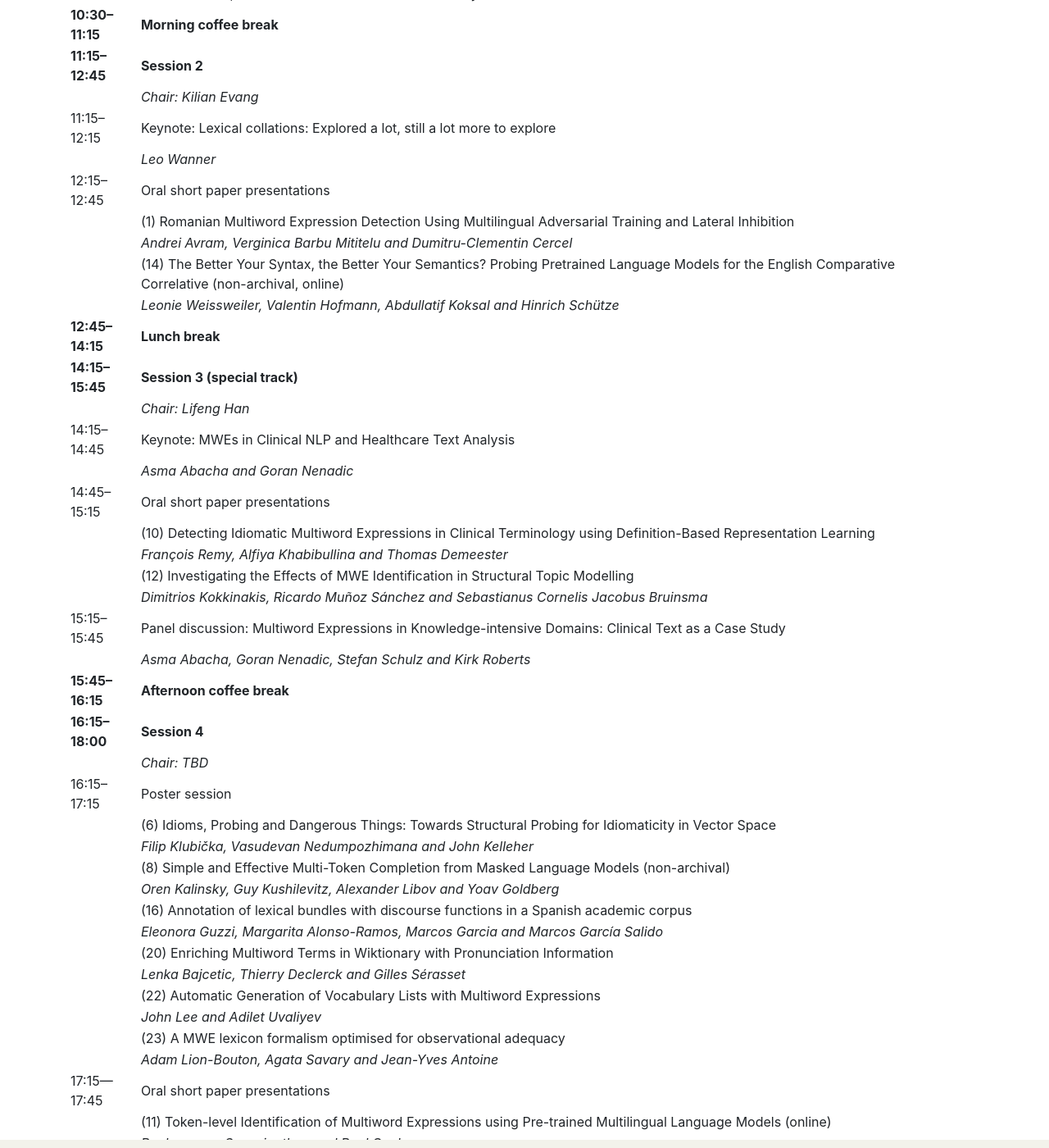
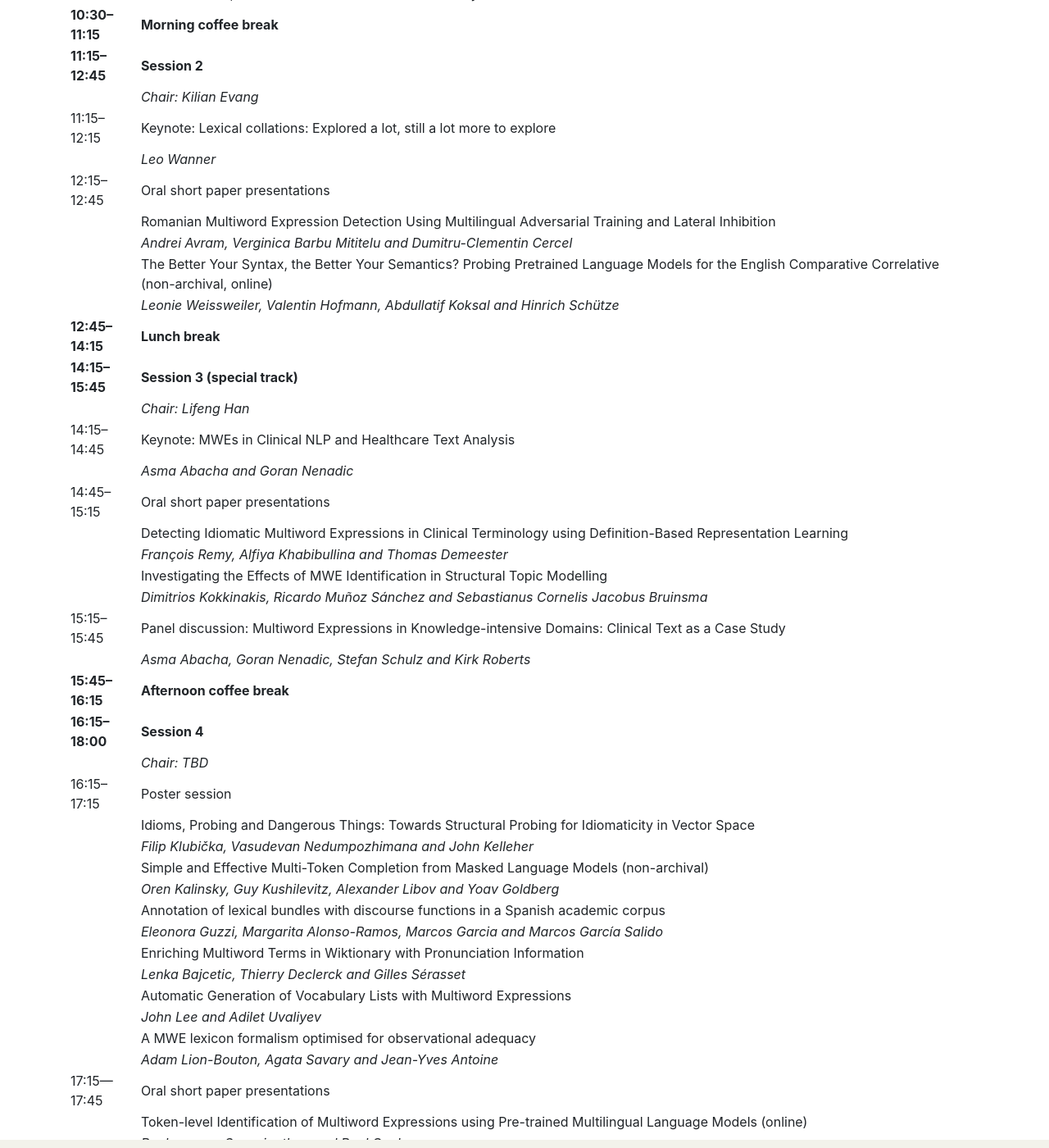
Before and after one commit to multiword/multiword.github.io, a Jekyll site: the page built from mwe2023/index.md, in a window 1280 px wide and 1400 px high, scrolled down 1752 px. Shown: the whole window at 82% size. Built offline with Jekyll 4.4.1, drawn with Linux system fonts in a browser that asks for light colours; comment, search, counter and statistics services are not loaded; some of the changed text lies outside the part shown.

Commit message:
Removed paper IDs

```diff
--- a/mwe2023/index.md
+++ b/mwe2023/index.md
@@ -97,9 +97,9 @@ Subject to change!
 |   11:15–12:15   | Keynote: Lexical collations: Explored a lot, still a lot more to explore |
 |                 | *Leo Wanner*                                                             |
 |   12:15–12:45   | Oral short paper presentations |
-|    | (1) Romanian Multiword Expression Detection Using Multilingual Adversarial Training and Lateral Inhibition |
+|    | Romanian Multiword Expression Detection Using Multilingual Adversarial Training and Lateral Inhibition |
 |    | *Andrei Avram, Verginica Barbu Mititelu and Dumitru-Clementin Cercel*                                  |
-|    | (14) The Better Your Syntax, the Better Your Semantics? Probing Pretrained Language Models for the English Comparative Correlative (non-archival, online) |
+|    | The Better Your Syntax, the Better Your Semantics? Probing Pretrained Language Models for the English Comparative Correlative (non-archival, online) |
 |    | *Leonie Weissweiler, Valentin Hofmann, Abdullatif Koksal and Hinrich Schütze*                                                                        |
 | **12:45–14:15** | **Lunch break**                |
 | **14:15–15:45** | **Session 3 (special track)**  |
@@ -107,9 +107,9 @@ Subject to change!
 |   14:15–14:45   | Keynote: MWEs in Clinical NLP and Healthcare Text Analysis |
 |                 | *Asma Abacha and Goran Nenadic*                            |
 |   14:45–15:15   | Oral short paper presentations |
-|    | (10) Detecting Idiomatic Multiword Expressions in Clinical Terminology using Definition-Based Representation Learning |
+|    | Detecting Idiomatic Multiword Expressions in Clinical Terminology using Definition-Based Representation Learning |
 |    | *François Remy, Alfiya Khabibullina and Thomas Demeester*                                                        |
-|    | (12) Investigating the Effects of MWE Identification in Structural Topic Modelling           |
+|    | Investigating the Effects of MWE Identification in Structural Topic Modelling           |
 |    | *Dimitrios Kokkinakis, Ricardo Muñoz Sánchez and Sebastianus Cornelis Jacobus Bruinsma* |
 |   15:15–15:45   | Panel discussion: Multiword Expressions in Knowledge-intensive Domains: Clinical Text as a Case Study |
 |                 | *Asma Abacha, Goran Nenadic, Stefan Schulz and Kirk Roberts*                                          |
@@ -117,22 +117,22 @@ Subject to change!
 | **16:15–18:00** | **Session 4**                  |
 |                 | *Chair: TBD*                   |
 |   16:15–17:15   | Poster session                 |
-|    | (6) Idioms, Probing and Dangerous Things: Towards Structural Probing for Idiomaticity in Vector Space |
+|    | Idioms, Probing and Dangerous Things: Towards Structural Probing for Idiomaticity in Vector Space |
 |    | *Filip Klubička, Vasudevan Nedumpozhimana and John Kelleher*                                      |
-|    | (8) Simple and Effective Multi-Token Completion from Masked Language Models (non-archival) |
+|    | Simple and Effective Multi-Token Completion from Masked Language Models (non-archival) |
 |    | *Oren Kalinsky, Guy Kushilevitz, Alexander Libov and Yoav Goldberg*                    |
-|    | (16) Annotation of lexical bundles with discourse functions in a Spanish academic corpus |
+|    | Annotation of lexical bundles with discourse functions in a Spanish academic corpus |
 |    | *Eleonora Guzzi, Margarita Alonso-Ramos, Marcos Garcia and Marcos García Salido*    |
-|    | (20) Enriching Multiword Terms in Wiktionary with Pronunciation Information |
+|    | Enriching Multiword Terms in Wiktionary with Pronunciation Information |
 |    | *Lenka Bajcetic, Thierry Declerck and Gilles Sérasset*                 |
-|    | (22) Automatic Generation of Vocabulary Lists with Multiword Expressions |
+|    | Automatic Generation of Vocabulary Lists with Multiword Expressions |
 |    | *John Lee and Adilet Uvaliyev*                                      |
-|    | (23) A MWE lexicon formalism optimised for observational adequacy |
+|    | A MWE lexicon formalism optimised for observational adequacy |
 |    | *Adam Lion-Bouton, Agata Savary and Jean-Yves Antoine*       |
 |   17:15—17:45   | Oral short paper presentations |
-|    | (11) Token-level Identification of Multiword Expressions using Pre-trained Multilingual Language Models (online) |
+|    | Token-level Identification of Multiword Expressions using Pre-trained Multilingual Language Models (online) |
 |    | *Raghuraman Swaminathan and Paul Cook*                                                                      |
-|    | (13) Graph-based multi-layer querying in Parseme Corpora (online) |
+|    | Graph-based multi-layer querying in Parseme Corpora (online) |
 |    | *Bruno Guillaume*                                            |
 |   17:45–18:00   | Closing                        |
 |                 | *Marcos Garcia*                |
```
Also changed, not shown: other parts of mwe2023/index.md (+4 -4 lines).
